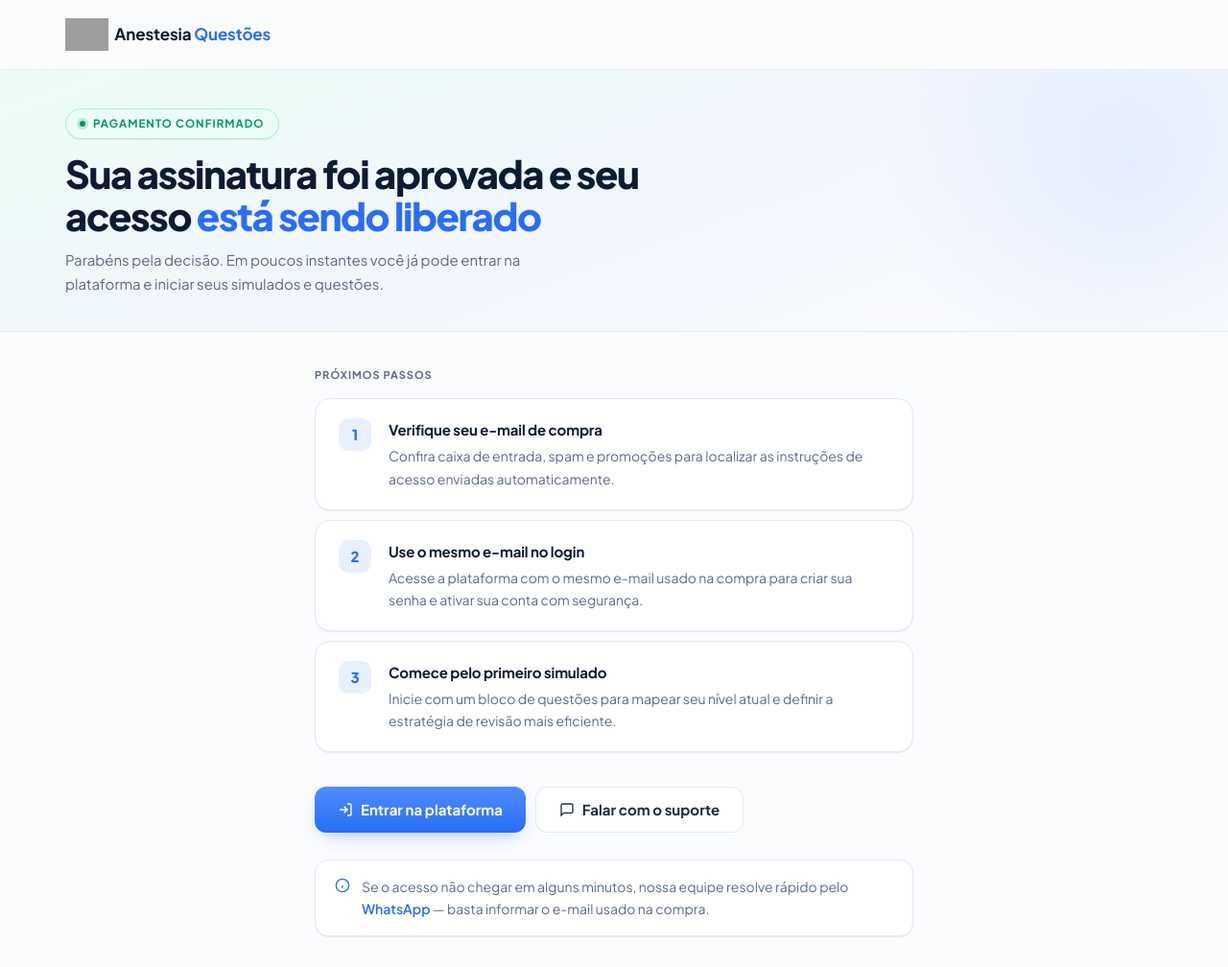
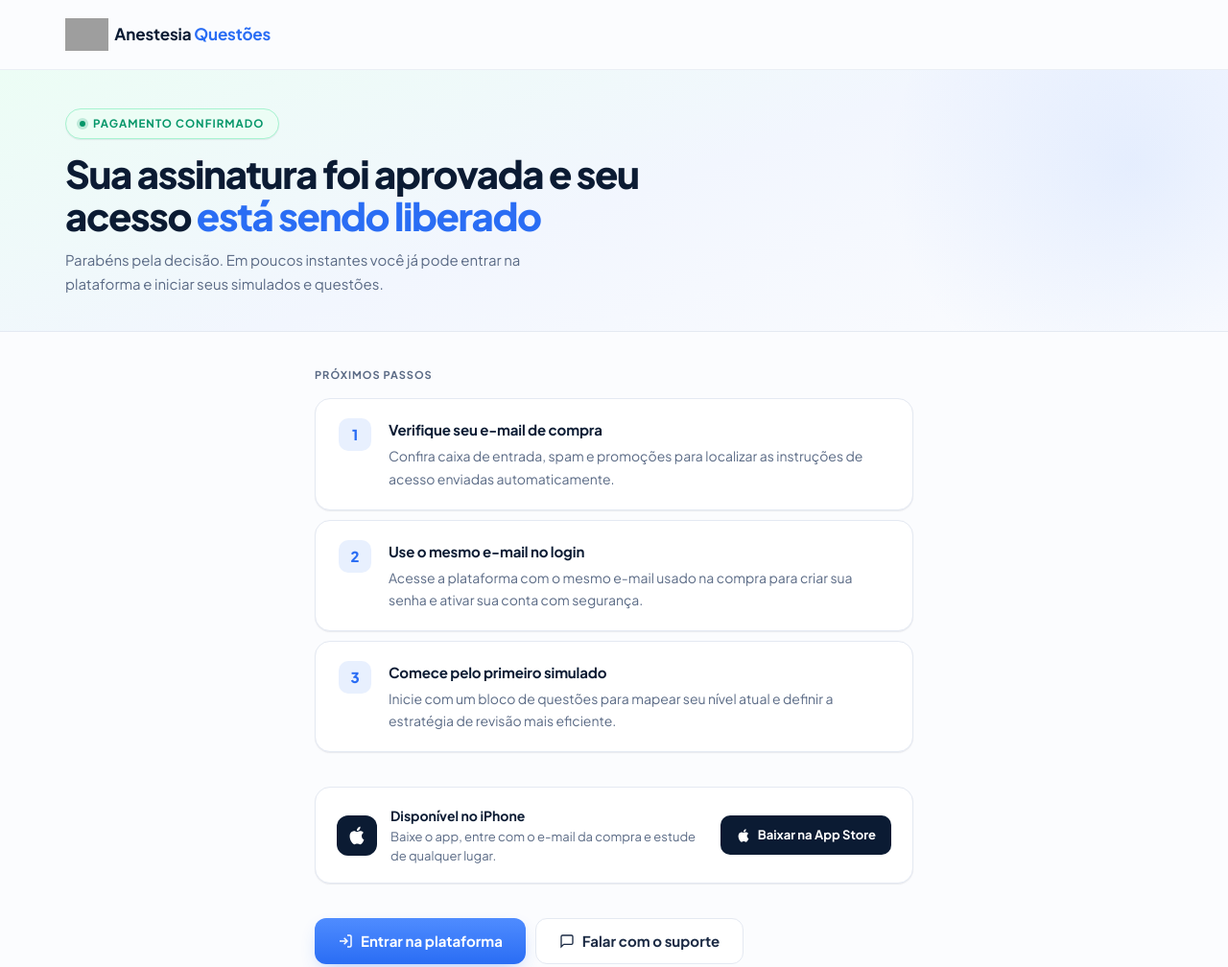
Before and after one commit to davidrangells/anestesia, a plain HTML site: page sucesso.html in a window 1280 px wide. Shown: the top 1008 px of the page at 96% size. Drawn offline with Linux system fonts and the light colour scheme; grey boxes are pictures that could not be loaded.

Commit message:
Add App Store download card to success page
Co-Authored-By: Claude Sonnet 4.6 <noreply@anthropic.com>

```diff
--- a/sucesso.html
+++ b/sucesso.html
@@ -63,6 +63,17 @@
   .btn-primary:hover { transform: translateY(-1px); box-shadow: 0 12px 24px -8px rgba(42,109,244,0.5); }
   .btn-ghost { background: white; color: var(--ink-2); border: 1px solid var(--line); }
   .btn-ghost:hover { border-color: #C7D5EF; }
+
+  /* App store card */
+  .app-card { background: white; border: 1px solid var(--line); border-radius: 16px; padding: 18px 22px; box-shadow: var(--shadow-1); display: flex; align-items: center; justify-content: space-between; gap: 16px; margin-bottom: 36px; transition: border-color .2s; }
+  .app-card:hover { border-color: #C7D5EF; }
+  .app-card-left { display: flex; align-items: center; gap: 14px; }
+  .app-icon { display: inline-flex; align-items: center; justify-content: center; width: 42px; height: 42px; border-radius: 12px; background: var(--ink); color: white; flex-shrink: 0; }
+  .app-text { flex: 1; }
+  .app-title { font-size: 14px; font-weight: 700; color: var(--ink); margin: 0 0 2px; }
+  .app-desc { font-size: 13px; color: var(--muted); margin: 0; line-height: 1.5; }
+  .app-store-btn { display: inline-flex; align-items: center; gap: 7px; background: var(--ink); color: white; font-size: 13px; font-weight: 700; padding: 10px 16px; border-radius: 10px; white-space: nowrap; flex-shrink: 0; transition: background .2s; }
+  .app-store-btn:hover { background: var(--ink-2); }
 
   /* Support note */
   .support-note { background: white; border: 1px solid var(--line); border-radius: 14px; padding: 16px 20px; display: flex; gap: 12px; align-items: flex-start; box-shadow: var(--shadow-1); }
@@ -145,6 +156,22 @@
       </div>
     </div>
 
+    <div class="app-card">
+      <div class="app-card-left">
+        <div class="app-icon">
+          <svg width="22" height="22" viewBox="0 0 24 24" fill="currentColor"><path d="M18.71 19.5c-.83 1.24-1.71 2.45-3.05 2.47-1.34.03-1.77-.79-3.29-.79-1.52 0-2 .77-3.27.82-1.31.05-2.3-1.32-3.14-2.53C4.25 17 2.94 12.45 4.7 9.39c.87-1.52 2.43-2.48 4.12-2.51 1.28-.02 2.5.87 3.29.87.78 0 2.26-1.07 3.8-.91.65.03 2.47.26 3.64 1.98-.09.06-2.17 1.28-2.15 3.81.03 3.02 2.65 4.03 2.68 4.04-.03.07-.42 1.44-1.38 2.83M13 3.5c.73-.83 1.94-1.46 2.94-1.5.13 1.17-.34 2.35-1.04 3.19-.69.85-1.83 1.51-2.95 1.42-.15-1.15.41-2.35 1.05-3.11z"/></svg>
+        </div>
+        <div class="app-text">
+          <p class="app-title">Disponível no iPhone</p>
+          <p class="app-desc">Baixe o app, entre com o e-mail da compra e estude de qualquer lugar.</p>
+        </div>
+      </div>
+      <a class="app-store-btn" href="https://apps.apple.com/br/app/anestesia-quest%C3%B5es/id6762927242" target="_blank" rel="noopener noreferrer">
+        <svg width="16" height="16" viewBox="0 0 24 24" fill="currentColor"><path d="M18.71 19.5c-.83 1.24-1.71 2.45-3.05 2.47-1.34.03-1.77-.79-3.29-.79-1.52 0-2 .77-3.27.82-1.31.05-2.3-1.32-3.14-2.53C4.25 17 2.94 12.45 4.7 9.39c.87-1.52 2.43-2.48 4.12-2.51 1.28-.02 2.5.87 3.29.87.78 0 2.26-1.07 3.8-.91.65.03 2.47.26 3.64 1.98-.09.06-2.17 1.28-2.15 3.81.03 3.02 2.65 4.03 2.68 4.04-.03.07-.42 1.44-1.38 2.83M13 3.5c.73-.83 1.94-1.46 2.94-1.5.13 1.17-.34 2.35-1.04 3.19-.69.85-1.83 1.51-2.95 1.42-.15-1.15.41-2.35 1.05-3.11z"/></svg>
+        Baixar na App Store
+      </a>
+    </div>
+
     <div class="cta-group">
       <a class="btn btn-primary" href="https://anestesia-questoes-aluno.vercel.app" target="_blank" rel="noopener noreferrer">
         <svg width="16" height="16" viewBox="0 0 24 24" fill="none" stroke="currentColor" stroke-width="2.2"><path d="M15 3h4a2 2 0 0 1 2 2v14a2 2 0 0 1-2 2h-4"/><polyline points="10 17 15 12 10 7"/><line x1="15" y1="12" x2="3" y2="12"/></svg>
```
